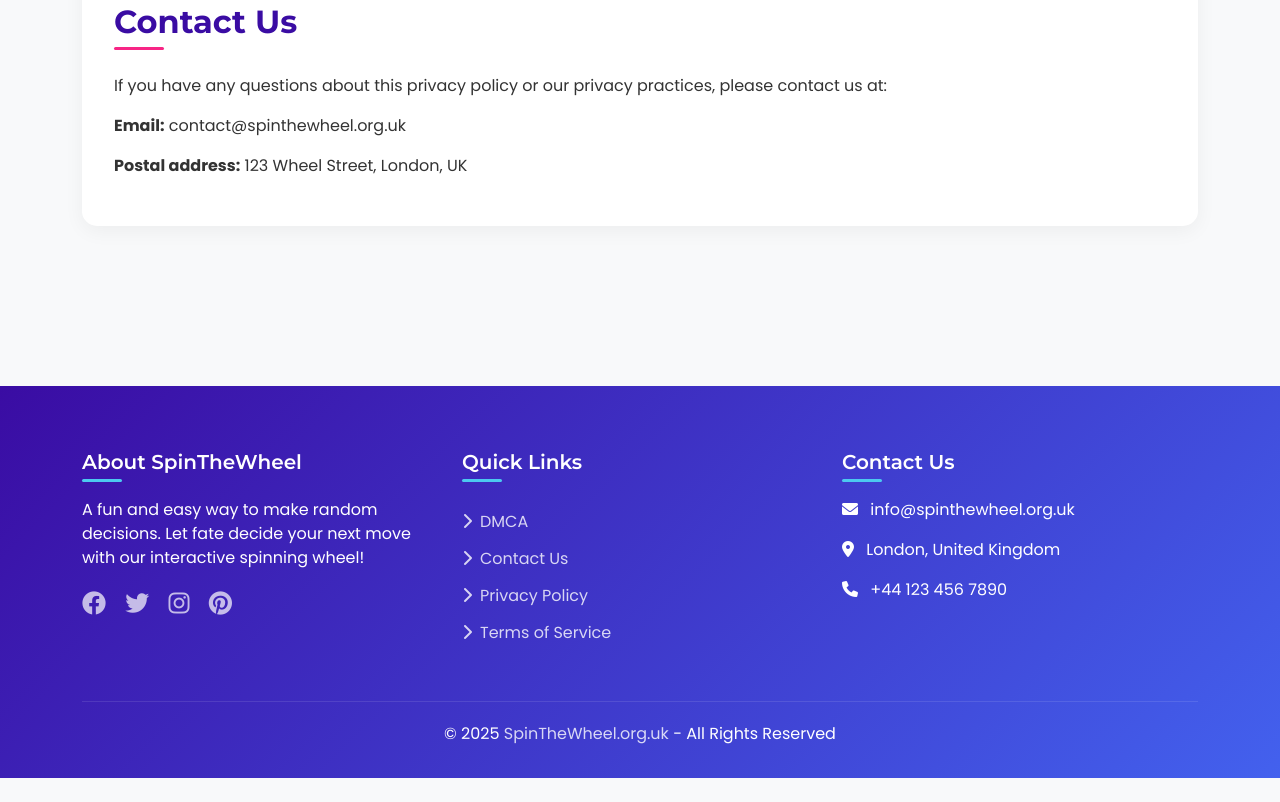
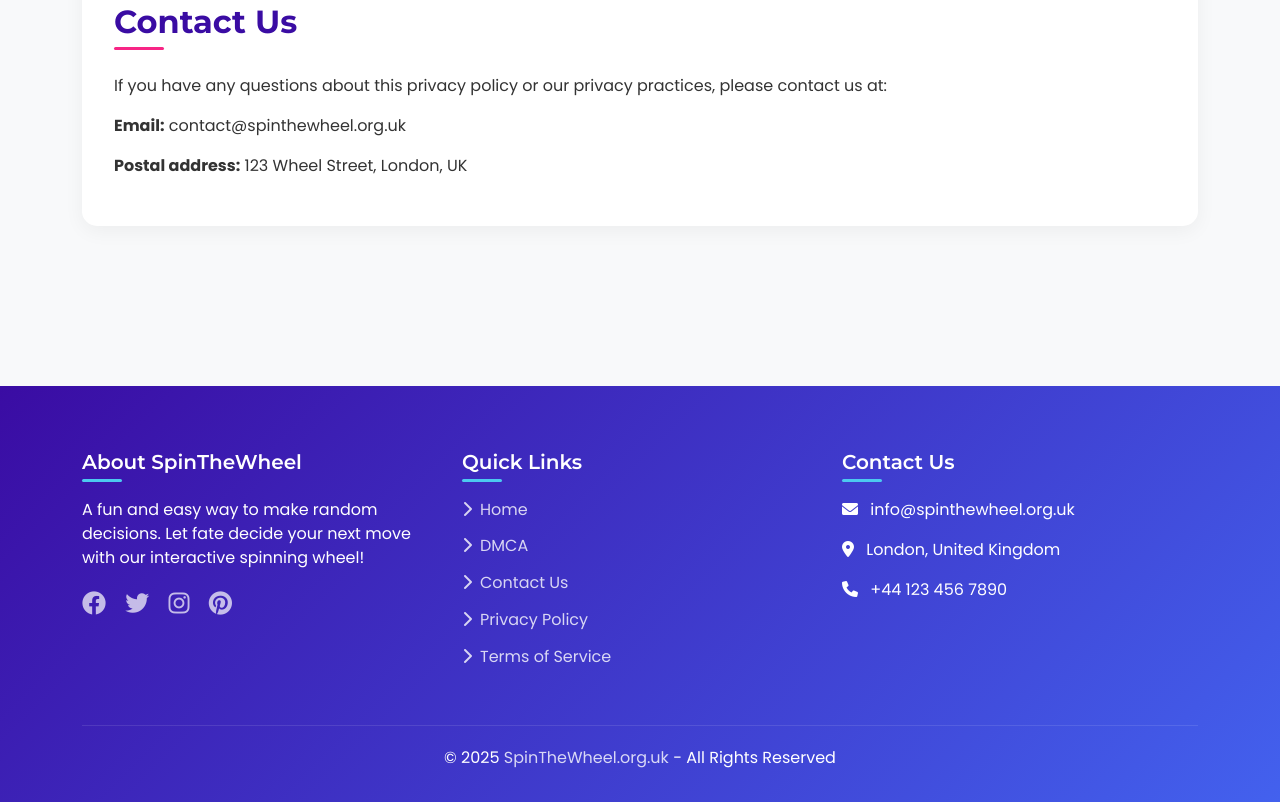
Before and after one commit to Udaynath03/spin-the-wheel.github.io, a plain HTML site: page policy.html in a window 1280 px wide. Shown: the part 3344-4146 px from the top of the page. Before the commit the page ends 4122 px from the top, so only its background shows below. Drawn offline with nearby package versions, Linux system fonts and the light colour scheme.

Commit message:
commit24

```diff
--- a/policy.html
+++ b/policy.html
@@ -416,7 +416,7 @@
                 <div class="col-lg-4 col-md-6 mb-4 mb-md-0" data-aos="fade-up" data-aos-delay="100">
                     <h5>Quick Links</h5>
                     <ul class="footer-links">
-                        <li><a href="https://udaynath03.github.io/spin-the-wheel.github.io/">
+                        <li><a href="https://udaynath03.github.io/spin-the-wheel.github.io/"><i class="fas fa-chevron-right me-2"></i>Home</a></li>
                         <li><a href="dmca.html"><i class="fas fa-chevron-right me-2"></i>DMCA</a></li>
                         <li><a href="contact.html"><i class="fas fa-chevron-right me-2"></i>Contact Us</a></li>
                         <li><a href="policy.html"><i class="fas fa-chevron-right me-2"></i>Privacy Policy</a></li>
```
